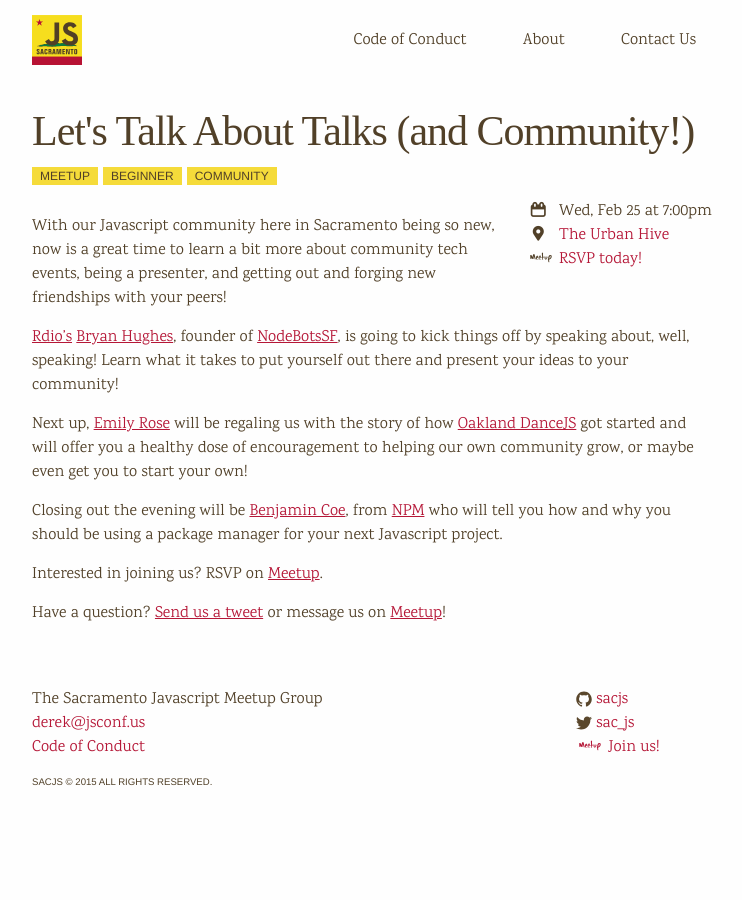
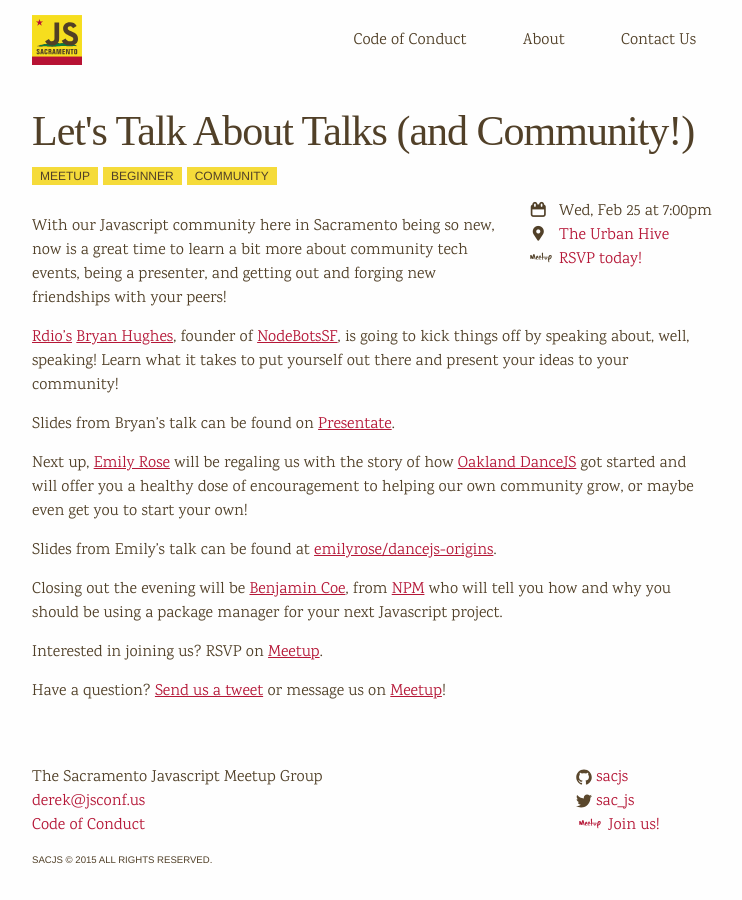
Before and after one commit to sacjs/website, a Jekyll site: the page built from _posts/2015-02-18-lets-talk-about-talks-and-community.md, in a window 1280 px wide. Shown: the whole page, without its empty margins (268-1010 px from the left). Built offline with Jekyll 4.4.1, drawn with Linux system fonts in a browser that asks for light colours; nearby versions of some CDN libraries; some web fonts are replaced.

Commit message:
Add links to slide decks from 2/2015 event

```diff
--- a/_posts/2015-02-18-lets-talk-about-talks-and-community.md
+++ b/_posts/2015-02-18-lets-talk-about-talks-and-community.md
@@ -25,10 +25,14 @@
 things off by speaking about, well, speaking! Learn what it takes to put
 yourself out there and present your ideas to your community!
 
+Slides from Bryan's talk can be found on [Presentate](https://presentate.com/nebrius/talks/speaking-is-awesome).
+
 Next up, [Emily Rose](https://twitter.com/nexxylove) will be regaling us with
 the story of how [Oakland DanceJS](https://twitter.com/oaklanddancejs) got
 started and will offer you a healthy dose of encouragement to helping our own
 community grow, or maybe even get you to start your own!
+
+Slides from Emily's talk can be found at [emilyrose/dancejs-origins](https://github.com/emilyrose/dancejs-origins).
 
 Closing out the evening will be [Benjamin Coe](https://twitter.com/benjamincoe),
 from [NPM](https://twitter.com/npmjs) who will tell you how and why you should
```
